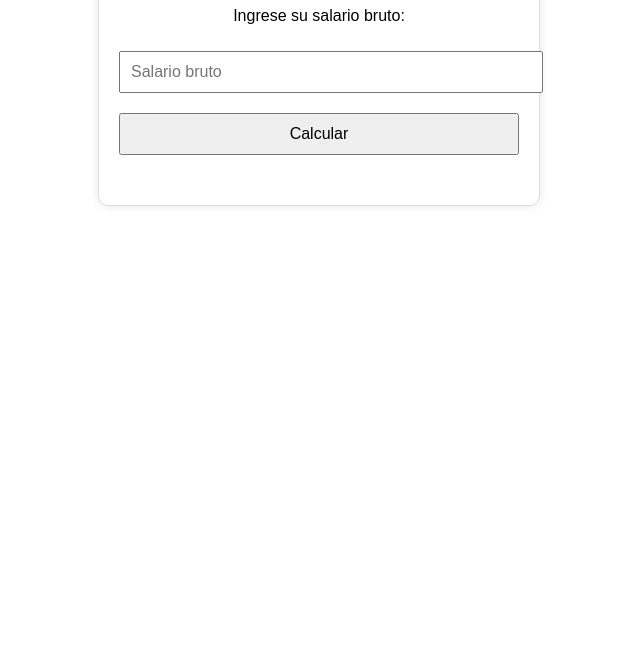
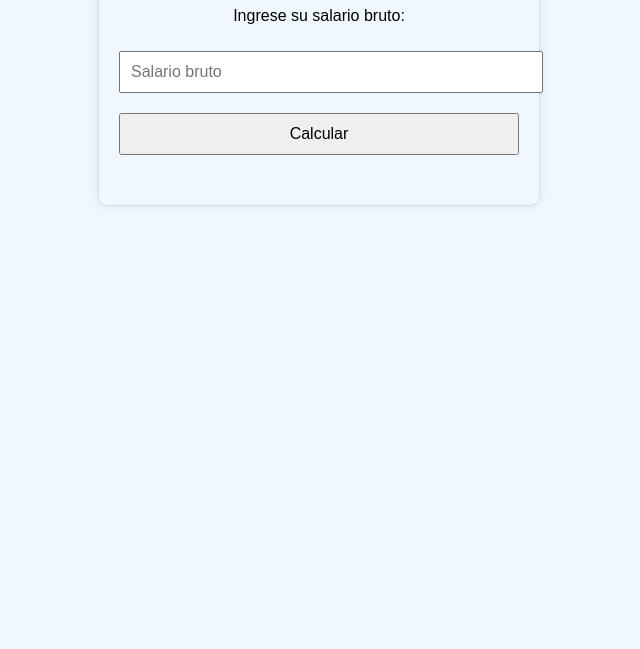
Before and after one commit to abejarano2010/salario, a plain HTML site: page index.html in a window 1280 px wide. Shown: the part 151-800 px from the top of the page, without its empty margins (321-961 px from the left). Drawn offline with Linux system fonts and the light colour scheme.

Commit message:
Update index.html

```diff
--- a/index.html
+++ b/index.html
@@ -10,6 +10,7 @@
             margin: 20px;
             padding: 0;
             text-align: center;
+                background-color: #f0f8ff; /* Cambia el color de fondo */
         }
         .container {
             max-width: 400px;
```
